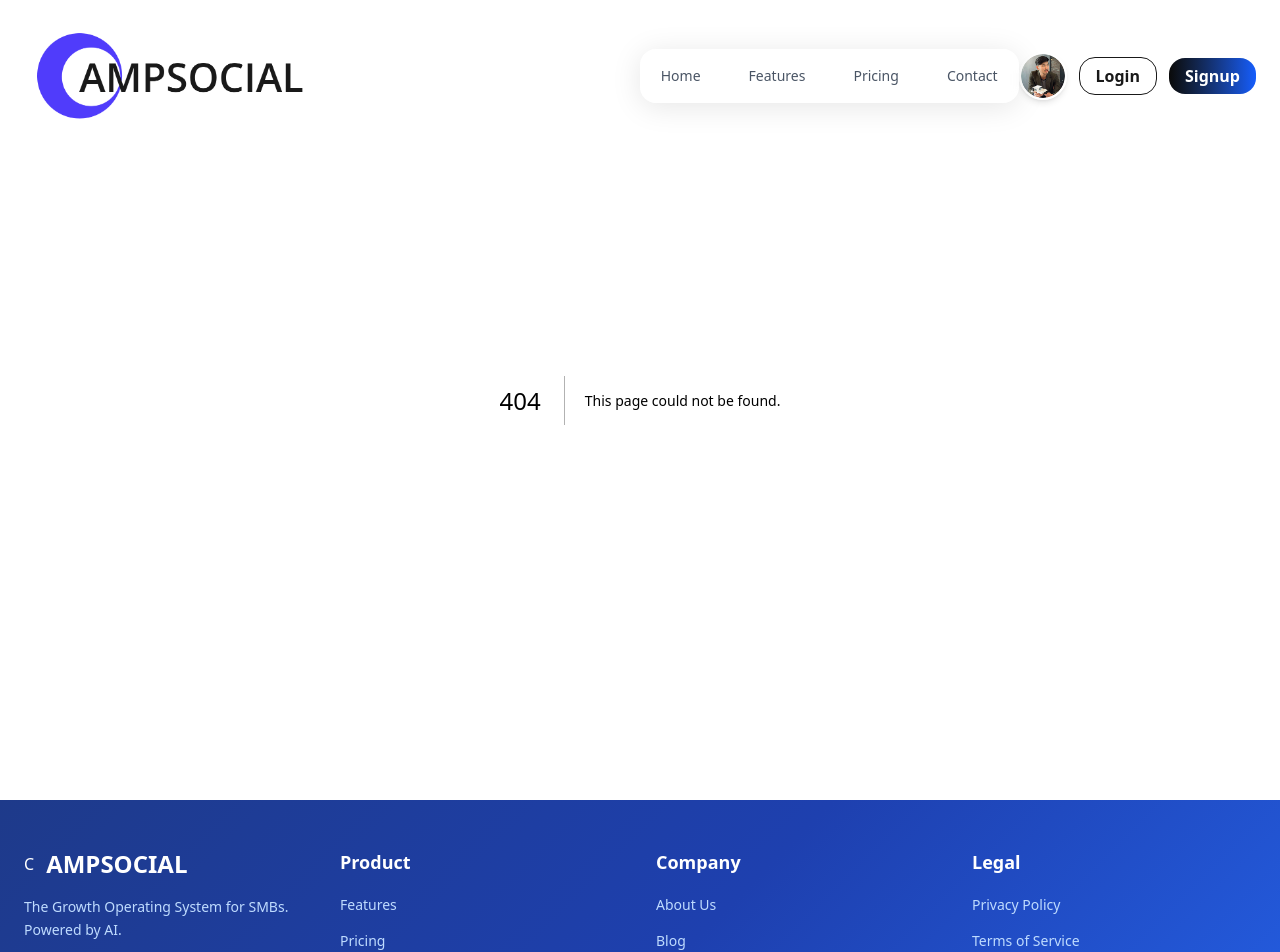
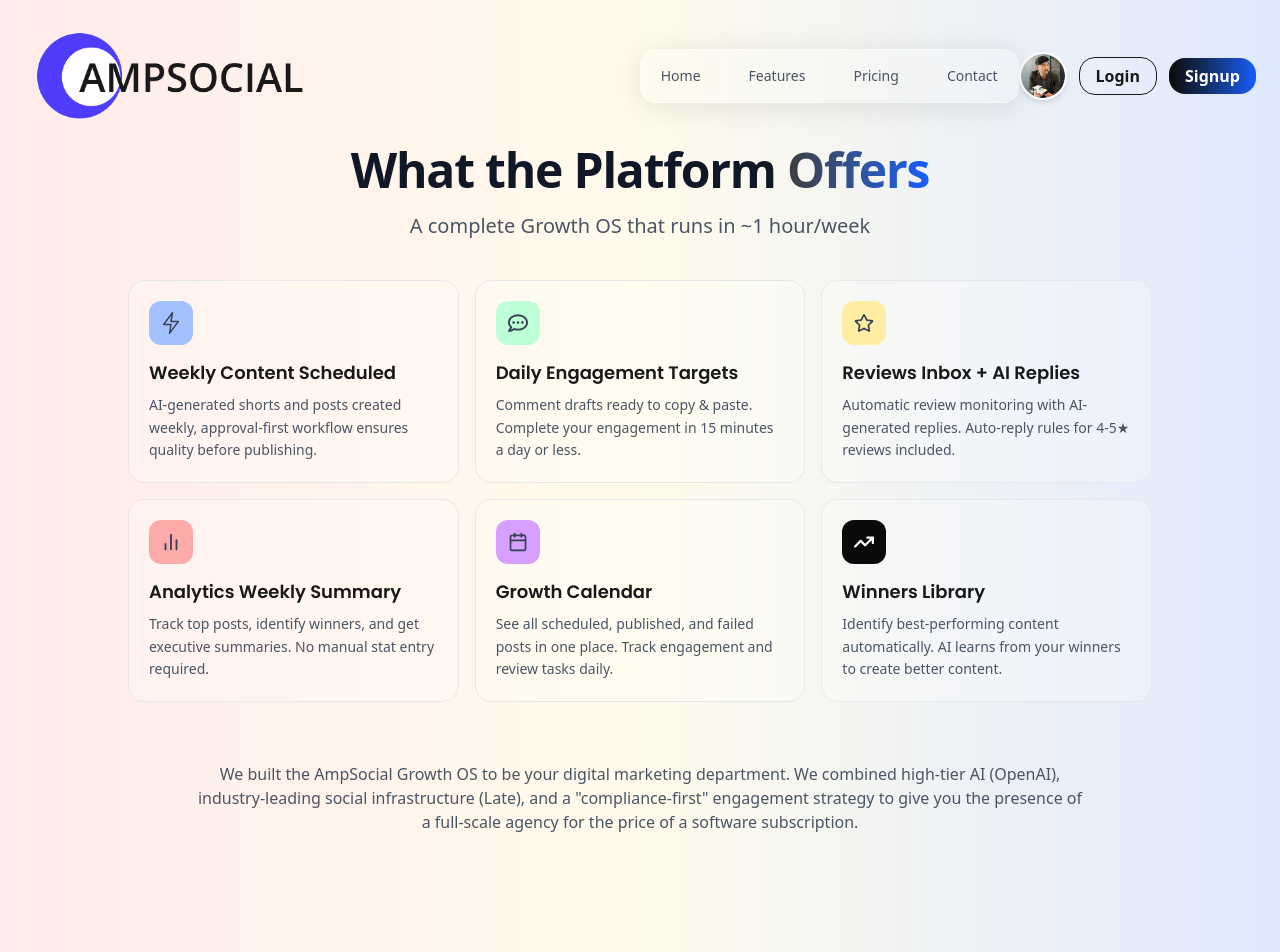
Before and after one commit to sparktechagency/autopilot-social-website, a Next.js app: page /features in a window 1280 px wide. Before the commit this address had no page. Shown: the top 952 px of the page. Built offline with nearby package versions, Linux system fonts and the light colour scheme.

Commit message:
Added Features Page

```diff
--- /dev/null
+++ b/src/app/(InfoPages)/features/page.tsx
@@ -0,0 +1,19 @@
+import PlatformOffers from "@/components/Shared/PlatformOffers";
+import SuperchargeCTA from "@/components/Shared/SuperCharge";
+import React from "react";
+
+export default function page() {
+  return (
+    <div className="py-10 sm:py-20 px-2">
+      <PlatformOffers />
+      <p className="max-w-sm sm:max-w-4xl mx-auto text-start sm:text-center text-[#4A5565]">
+        We built the AmpSocial Growth OS to be your digital marketing
+        department. We combined high-tier AI (OpenAI), industry-leading social
+        infrastructure (Late), and a &quot;compliance-first&quot; engagement
+        strategy to give you the presence of a full-scale agency for the price
+        of a software subscription.
+      </p>
+      <SuperchargeCTA />
+    </div>
+  );
+}
--- a/src/app/page.tsx
+++ b/src/app/page.tsx
@@ -1,7 +1,7 @@
 import HeroComponent from "@/components/HomePage/Hero/HeroComponent";
 import HowItWorks from "@/components/HomePage/HowItWorks";
 import InstagramBusines from "@/components/HomePage/InstagramBusiness";
-import PlatformOffers from "@/components/HomePage/PlatformOffers";
+import PlatformOffers from "@/components/Shared/PlatformOffers";
 import Pricing from "@/components/Shared/Pricing";
 import Supercharge from "@/components/Shared/SuperCharge";
 import Testimonial from "@/components/Shared/Testimonial";
--- a/src/components/Shared/Navbar.tsx
+++ b/src/components/Shared/Navbar.tsx
@@ -1,6 +1,5 @@
 /* eslint-disable react-hooks/set-state-in-effect */
 "use client";
-import { Button } from "@mui/material";
 import Image from "next/image";
 import Link from "next/link";
 import { useEffect, useState } from "react";
@@ -37,7 +36,7 @@
     >
       <div className="max-w-7xl mx-auto flex justify-between items-center ">
         {/* Logo */}
-        <div className="flex items-center gap-3 cursor-pointer">
+        <Link href="/" className="cursor-pointer">
           <Image
             src="/Images/logo.png"
             alt="User Avatar"
@@ -45,7 +44,7 @@
             height={100}
             className="w-1/3 sm:w-full lg:w-1/2 h-full object-cover"
           />
-        </div>
+        </Link>
 
         {/* Desktop Navigation */}
         <div className="hidden md:flex">
--- a/src/components/Shared/Pricing.tsx
+++ b/src/components/Shared/Pricing.tsx
@@ -167,7 +167,7 @@
               {plan.features.map((feature) => (
                 <li key={feature} className="flex items-start gap-2.5">
                   <span
-                    className={`mt-0.5 flex-shrink-0 w-4 h-4 rounded-full flex items-center justify-center ${
+                    className={`mt-0.5 shrink-0 w-4 h-4 rounded-full flex items-center justify-center ${
                       plan.featured
                         ? "bg-blue-100 text-blue-600"
                         : "bg-gray-100 text-gray-500"
```
Also changed, not shown: src/app/(InfoPages)/contact/page.tsx (renamed from src/app/contact/page.tsx), src/app/(auth)/login/page.tsx (renamed from src/app/login/page.tsx), src/app/(auth)/signup/page.tsx (renamed from src/app/signup/page.tsx), src/components/Shared/PlatformOffers.tsx (renamed from src/components/HomePage/PlatformOffers.tsx).
